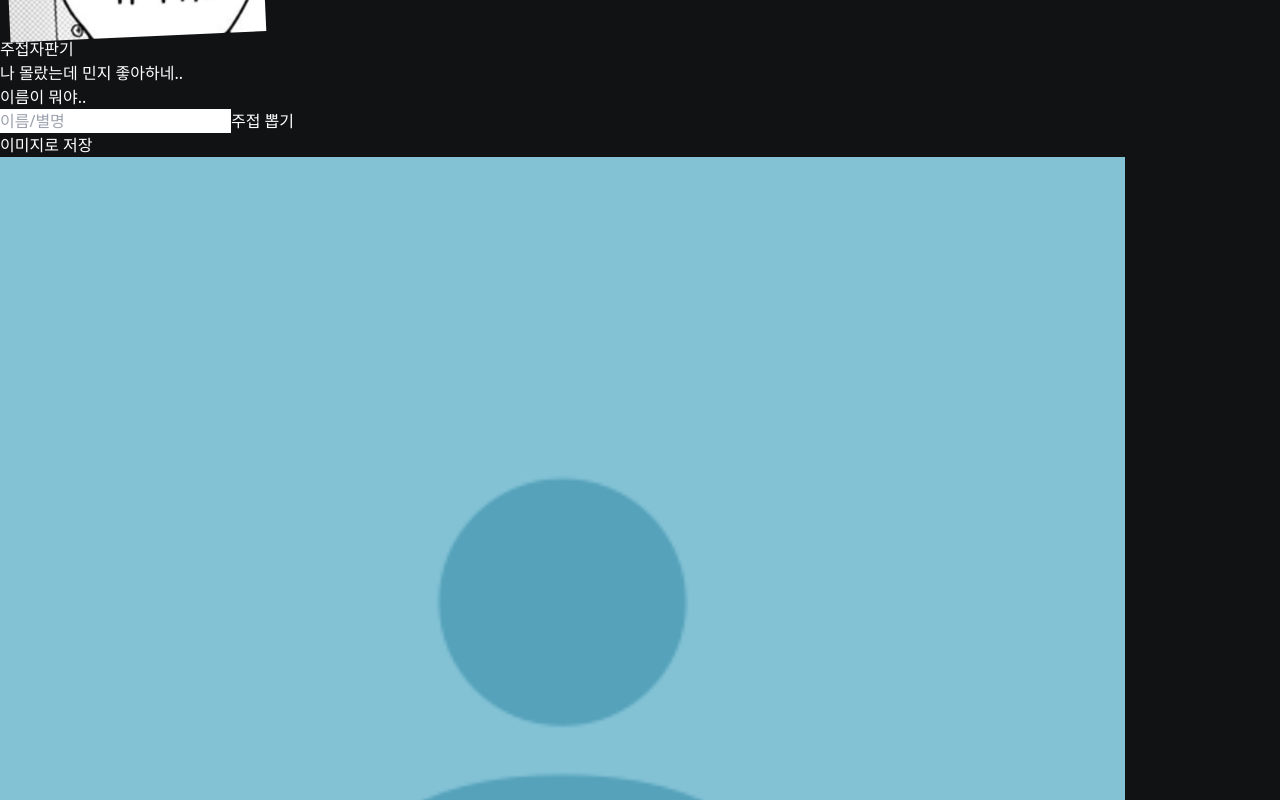
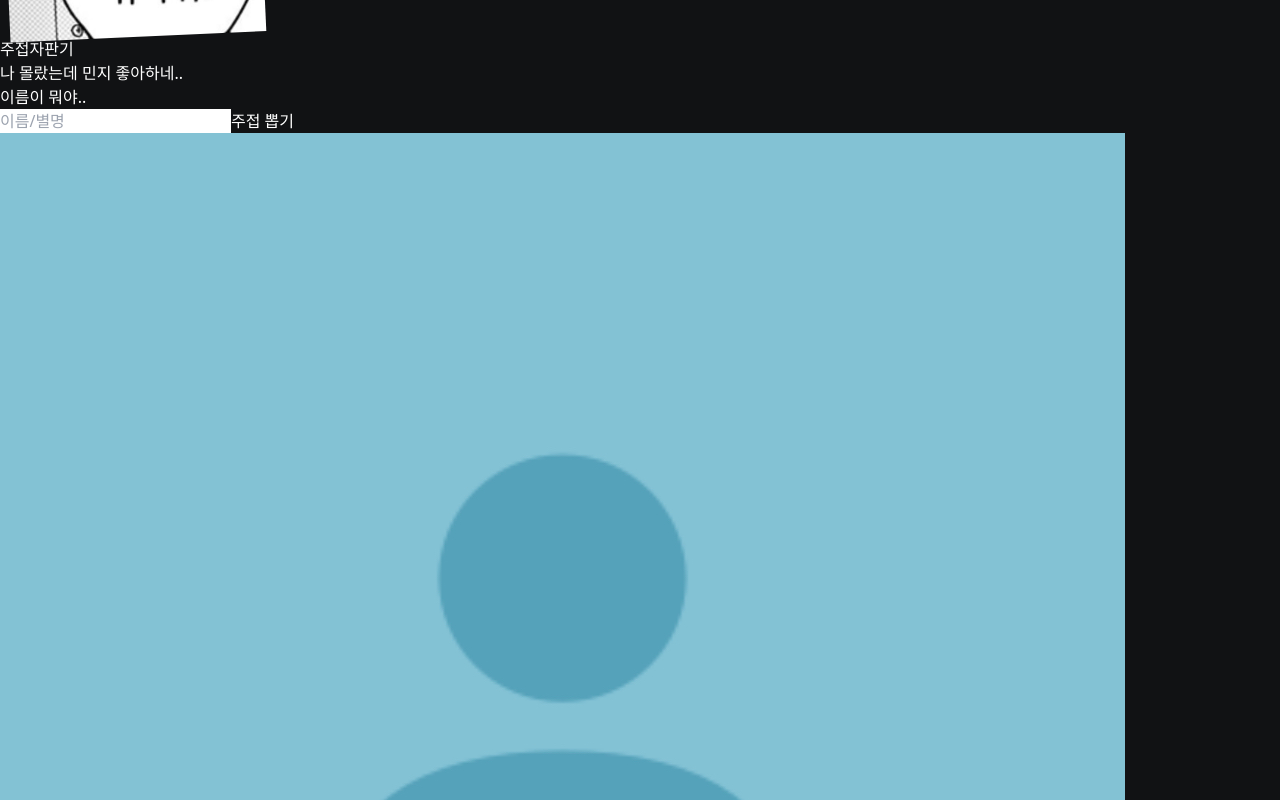
Before and after one commit to adiya-chandmani/jujeob-gen, a Next.js app: page / in a window 1280 px wide. Shown: the part 9400-10200 px from the top of the page. Built offline with nearby package versions, Linux system fonts and the light colour scheme.

Commit message:
style: move preview download into inline helper text

```diff
--- a/components/jujeob-machine.tsx
+++ b/components/jujeob-machine.tsx
@@ -418,17 +418,6 @@ export function JujeobMachine() {
         </form>
 
         <div className="mt-6 flex w-full max-w-[720px] flex-col gap-3 sm:mt-8">
-          <div className="flex justify-end">
-            <button
-              type="button"
-              className="rounded-full border border-white/20 bg-white/12 px-4 py-2 text-sm font-semibold text-white transition hover:bg-white/18 disabled:cursor-not-allowed disabled:opacity-60"
-              onClick={handleSavePreviewImage}
-              disabled={isSavingImage}
-            >
-              {isSavingImage ? "저장 중..." : "이미지로 저장"}
-            </button>
-          </div>
-
           <div
             ref={previewRef}
             className="block w-full rounded-[22px] border border-white/25 bg-[#abc1d1] px-2.5 pb-2.5 pt-2 text-left text-slate-900 shadow-[0_20px_60px_rgba(0,0,0,0.35)] sm:rounded-[26px] sm:px-4 sm:pb-4 sm:pt-3"
@@ -515,7 +504,17 @@ export function JujeobMachine() {
           </div>
         </div>
 
-        <p className="mt-3 px-3 text-sm text-white/76">말풍선을 누르면 해당 문장만 복사돼요.</p>
+        <div className="mt-3 flex items-center justify-center gap-2 px-3 text-sm text-white/76">
+          <p>말풍선을 누르면 해당 문장만 복사돼요.</p>
+          <button
+            type="button"
+            className="text-xs font-semibold text-white/62 underline-offset-2 transition hover:text-white/86 hover:underline disabled:cursor-not-allowed disabled:no-underline disabled:opacity-55"
+            onClick={handleSavePreviewImage}
+            disabled={isSavingImage}
+          >
+            {isSavingImage ? "저장 중..." : "이미지로 저장"}
+          </button>
+        </div>
 
         <p className="mt-4 px-4 text-xs leading-6 text-white/58 sm:text-sm">
           예쁜 보고 뽑으시다가 우리집 왼쪽 뺨 뚫지 마세요..
```
Lines whose indentation alone changed are shown as unchanged.
